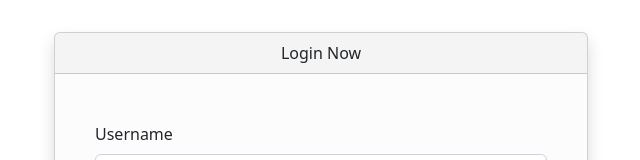
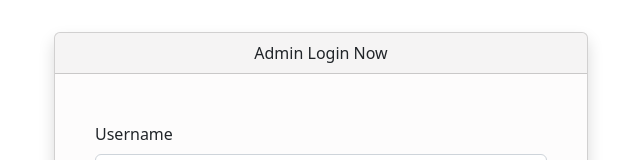
Before and after one commit to hami-r/LibraryAngularApp, an Angular app: page / in a window 1280 px wide. Shown: the top 160 px of the page, without its empty margins (319-959 px from the left). Built offline with nearby package versions, Linux system fonts and the light colour scheme.

Commit message:
authenticated

```diff
--- a/src/app/admin-login/admin-login.component.html
+++ b/src/app/admin-login/admin-login.component.html
@@ -4,7 +4,7 @@
             <div class="row g-3 m-3">
                 <div class="col col-12 col-sm-12 col-md-12 col-lg-12 col-xl-12 col-xxl-12">
                     <div class="card m-auto shadow" style="width: 50%; background-color: #fdfcfc ;">
-                        <div class="card-header bold text-center">Login Now</div>
+                        <div class="card-header bold text-center">Admin Login Now</div>
                         <div class="card-body">
                             <div class="row g-3 m-3">
                                 <div class="col col-12 col-sm-12 col-md-12 col-lg-12 col-xl-12 col-xxl-12">
@@ -17,7 +17,7 @@
                                         class="form-control">
                                 </div>
                                 <div class="col col-12 col-sm-12 col-md-12 col-lg-12 col-xl-12 col-xxl-12 text-center">
-                                    <a routerLink=""><button (click)="adminLogin()" class="btn btn-dark">Login</button></a>
+                                    <a><button (click)="adminLogin()" class="btn btn-dark">Login</button></a>
                                 </div>
                                 <div class="col col-12 col-sm-12 col-md-12 col-lg-12 col-xl-12 col-xxl-12 text-center">
                                     <a routerLink="/login" class="btn btn-warning text-decoration-none">Goto User
--- a/src/app/admin-login/admin-login.component.ts
+++ b/src/app/admin-login/admin-login.component.ts
@@ -1,4 +1,5 @@
 import { Component } from '@angular/core';
+import { Router } from '@angular/router';
 
 @Component({
   selector: 'app-admin-login',
@@ -10,6 +11,8 @@ export class AdminLoginComponent {
   username = ""
   password = ""
 
+  constructor(private route:Router) {}
+
   adminLogin = () => {
     let data = {
       "username": this.username,
@@ -18,7 +21,7 @@ export class AdminLoginComponent {
     console.log(data);
 
     if (this.username=="admin" && this.password=="12345") {
-      alert("Valid Login")
+      this.route.navigate(['/add'])
     } else {
       alert("Invlalid Credentials")
     }
--- a/src/app/entry-book/entry-book.component.html
+++ b/src/app/entry-book/entry-book.component.html
@@ -6,7 +6,7 @@
             <div class="row g-3 m-3">
                 <div class="col col-12 col-sm-6 col-md-6 col-lg-6 col-xl-6 col-xxl-6">
                     <label for="" class="form-label">Book Title</label>
-                    <input name="title" [(ngModel)]="title" type="text" class="form-control">
+                    <input name="bookTitle" [(ngModel)]="bookTitle" type="text" class="form-control">
                 </div>
                 <div class="col col-12 col-sm-6 col-md-6 col-lg-6 col-xl-6 col-xxl-6">
                     <label for="" class="form-label">Author Name</label>
--- a/src/app/entry-book/entry-book.component.ts
+++ b/src/app/entry-book/entry-book.component.ts
@@ -6,7 +6,7 @@ import { Component } from '@angular/core';
   styleUrls: ['./entry-book.component.css']
 })
 export class EntryBookComponent {
-    title = ""
+    bookTitle = ""
     authorName = ""
     description = ""
     publisher = ""
@@ -18,7 +18,7 @@ export class EntryBookComponent {
 
     readValues = () => {
       let data = {
-        "title":this.title,
+        "bookTitle":this.bookTitle,
         "authorName":this.authorName,
         "description":this.description,
         "publisher":this.publisher,
--- a/src/app/navbar/navbar.component.html
+++ b/src/app/navbar/navbar.component.html
@@ -1,6 +1,6 @@
 <nav class="navbar navbar-expand-lg bg-light">
     <div class="container-fluid">
-      <a class="navbar-brand" routerLink="#">LibraryApp</a>
+      <a class="navbar-brand" routerLink="/">LibraryApp</a>
       <button class="navbar-toggler" type="button" data-bs-toggle="collapse" data-bs-target="#navbarNav" aria-controls="navbarNav" aria-expanded="false" aria-label="Toggle navigation">
         <span class="navbar-toggler-icon"></span>
       </button>
--- a/src/app/user-login/user-login.component.html
+++ b/src/app/user-login/user-login.component.html
@@ -4,7 +4,7 @@
             <div class="row g-3 m-3">
                 <div class="col col-12 col-sm-12 col-md-12 col-lg-12 col-xl-12 col-xxl-12">
                     <div class="card m-auto shadow" style="width: 50%; background-color: #fdfcfc ;">
-                        <div class="card-header bold text-center">Login Now</div>
+                        <div class="card-header bold text-center">User Login Now</div>
                         <div class="card-body">
                             <div class="row g-3 m-3">
                                 <div class="col col-12 col-sm-12 col-md-12 col-lg-12 col-xl-12 col-xxl-12">
--- a/src/app/user-login/user-login.component.ts
+++ b/src/app/user-login/user-login.component.ts
@@ -1,4 +1,5 @@
 import { Component } from '@angular/core';
+import { Router } from '@angular/router';
 
 @Component({
   selector: 'app-user-login',
@@ -6,6 +7,8 @@ import { Component } from '@angular/core';
   styleUrls: ['./user-login.component.css']
 })
 export class UserLoginComponent {
+
+  constructor(private route:Router) {}
 
   username = ""
   password = ""
@@ -17,5 +20,11 @@ export class UserLoginComponent {
     }
     console.log(data);
 
+    if(this.username=="user" && this.password=="123"){
+      this.route.navigate(['/view'])
+    } else {
+      alert("Invalid user")
+    }
+
   }
 }
```
